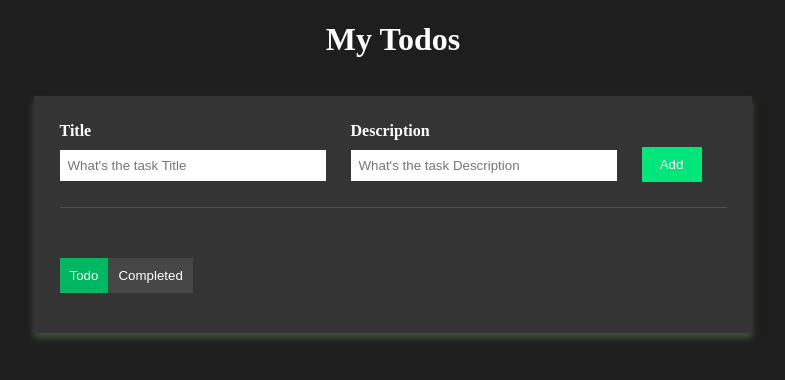
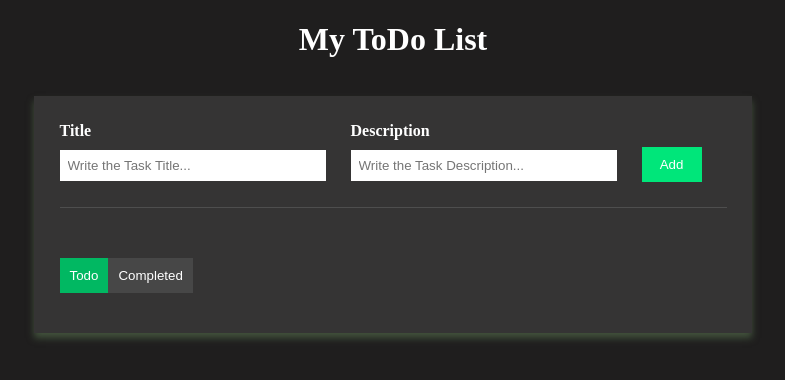
Before and after one commit to laibakhan-4/to-do-app, a React (Create React App) app: page / in a window 1280 px wide. Shown: the top 380 px of the page, without its empty margins (247-1032 px from the left). Built offline with nearby package versions, Linux system fonts and the light colour scheme.

Commit message:
Try adding logo

```diff
--- a/public/index.html
+++ b/public/index.html
@@ -2,7 +2,7 @@
 <html lang="en">
   <head>
     <meta charset="utf-8" />
-    <link rel="icon" href="%PUBLIC_URL%/favicon.ico" />
+    <link rel="icon" href="todoLogo.png" />
     <meta name="viewport" content="width=device-width, initial-scale=1" />
     <meta name="theme-color" content="#000000" />
     <meta
--- a/src/App.js
+++ b/src/App.js
@@ -38,7 +38,7 @@ function App() {
 
   return (
     <div className='App'>
-      <h1>My Todos</h1>
+      <h1>My ToDo List</h1>
 
       <div className='todo-wrapper'>
         <div className='todo-input'>
@@ -48,7 +48,7 @@ function App() {
             type="text"
             value={newTitle}
             onChange={(e)=>setNewTitle(e.target.value)}
-            placeholder="What's the task Title"/>
+            placeholder="Write the Task Title..."/>
           </div>
           <div className='todo-input-item'>
             <label>Description</label>
@@ -56,7 +56,7 @@ function App() {
             type="text"
             value={newDescription}
             onChange={(e)=>setNewDescription(e.target.value)}
-            placeholder="What's the task Description"/>
+            placeholder="Write the Task Description..."/>
           </div>
           <div className='todo-input-item'>
             <button
```
Also changed, not shown: public/todoLogo.png (added).
